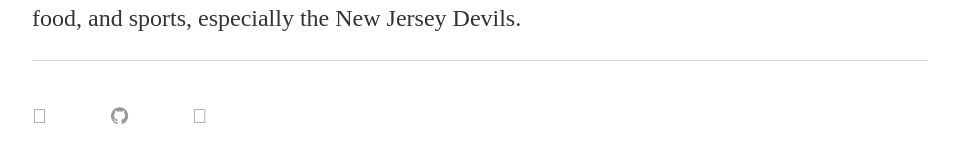
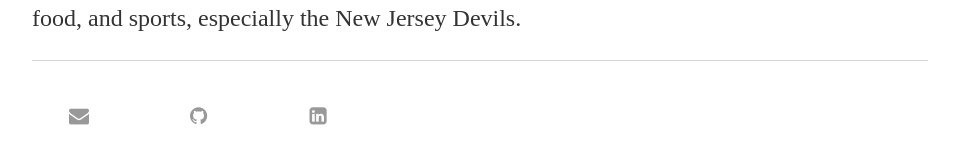
Before and after one commit to br1317/br1317.github.io, a Jekyll site: the page built from about/index.html, in a window 1280 px wide. Shown: the part 296-460 px from the top of the page, without its empty margins (160-1116 px from the left). Built offline with Jekyll 4.4.1, drawn with Linux system fonts in a browser that asks for light colours.

Commit message:
Icon fix

```diff
--- a/_layouts/default.html
+++ b/_layouts/default.html
@@ -22,9 +22,9 @@
 			</div><!-- /.container -->
 			<footer>
 	    		<ul>
-        		<li><a href="mailto:bdasilva641@gmail.com" class="fa-envelope"></a></li>
+        		<li><a href="mailto:bdasilva641@gmail.com" class="fa fa-envelope"></a></li>
 			<li><a href="https://github.com/briandasilva" class="fa fa-github"></a></li>
-			<li><a href="https://www.linkedin.com/in/brian-da-silva/" class="fa-linkedin-square"></a></li>
+			<li><a href="https://www.linkedin.com/in/brian-da-silva/" class="fa fa-linkedin-square"></a></li>
 			</ul>
 			</footer>
 		</body>
```
